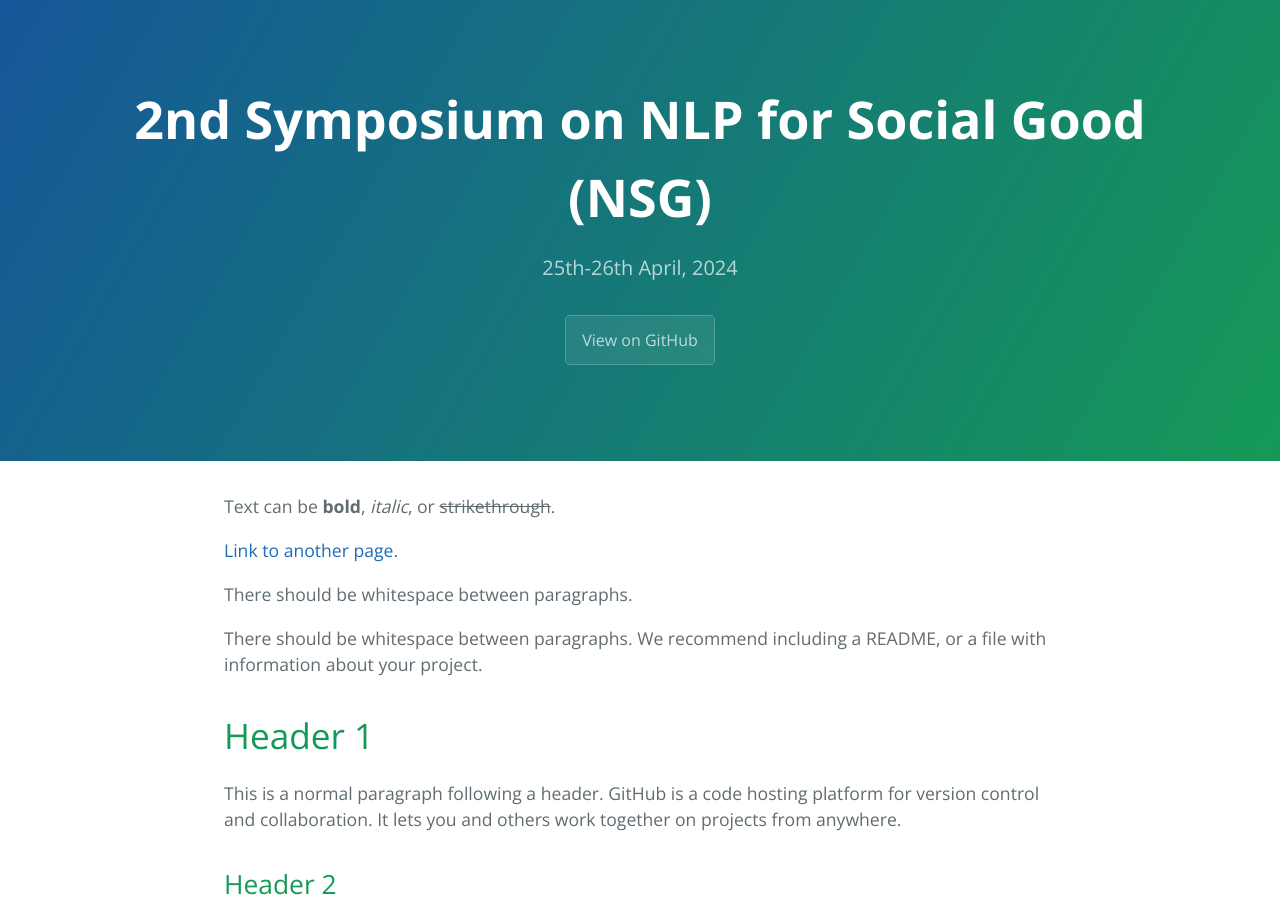
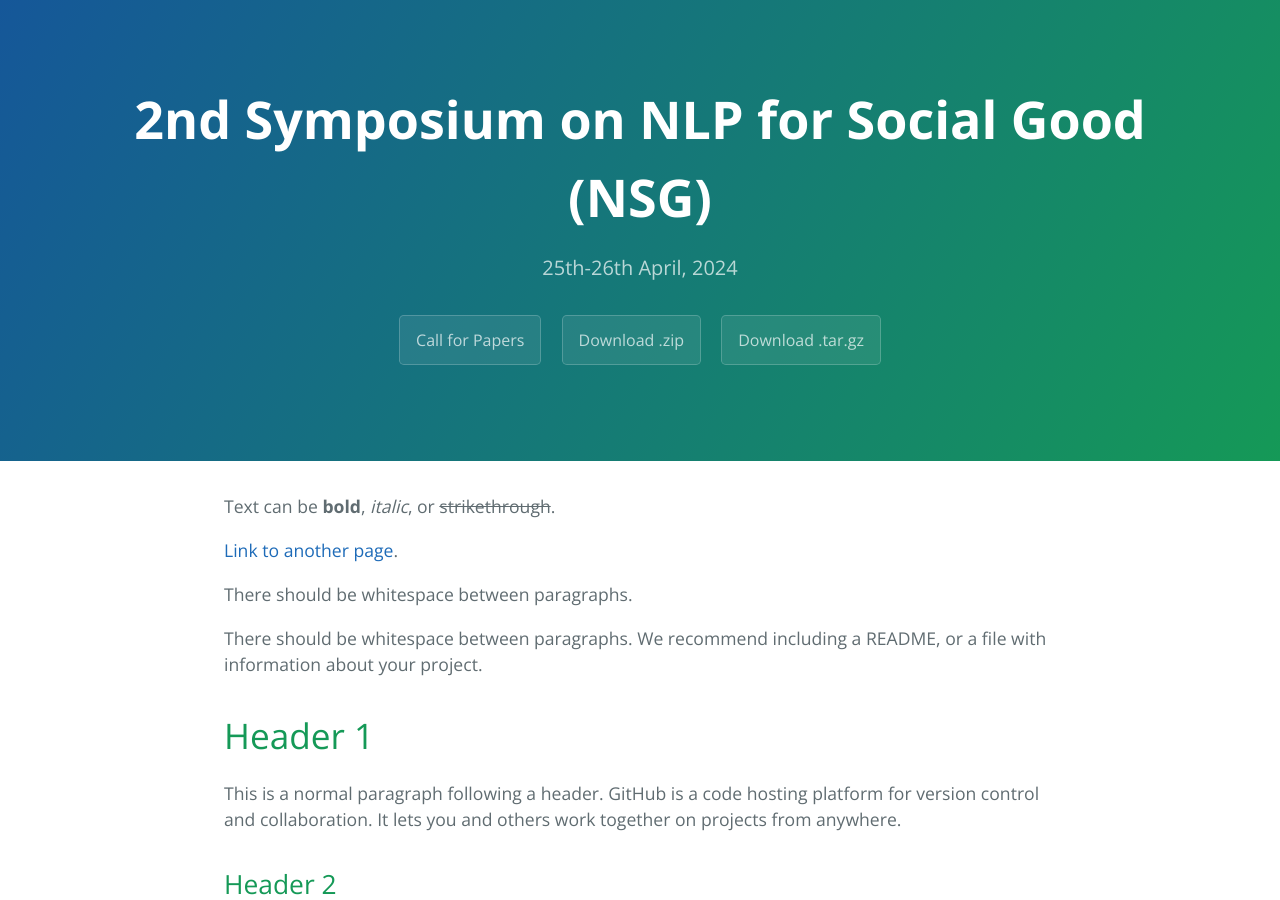
Before and after one commit to nlp4social/NSG, a Jekyll site: the page built from index.md, in a window 1280 px wide and 900 px high. Built offline with Jekyll 4.4.1, drawn with Linux system fonts in a browser that asks for light colours.

Commit message:
Update default.html

```diff
--- a/_layouts/default.html
+++ b/_layouts/default.html
@@ -19,12 +19,11 @@
       <h1 class="project-name">{{ page.title | default: site.title | default: site.github.repository_name }}</h1>
       <h2 class="project-tagline">{{ page.description | default: site.description | default: site.github.project_tagline }}</h2>
       {% if site.github.is_project_page %}
-        <a href="{{ site.github.repository_url }}" class="btn">View on GitHub</a>
-      {% endif %}
-      {% if site.show_downloads %}
+        <a href="{{ site.github.repository_url }}" class="btn">Call for Papers</a>
         <a href="{{ site.github.zip_url }}" class="btn">Download .zip</a>
         <a href="{{ site.github.tar_url }}" class="btn">Download .tar.gz</a>
       {% endif %}
+
     </header>
 
     <main id="content" class="main-content" role="main">
```
